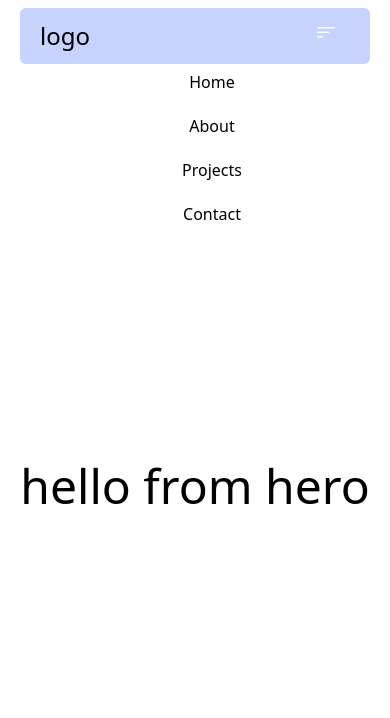
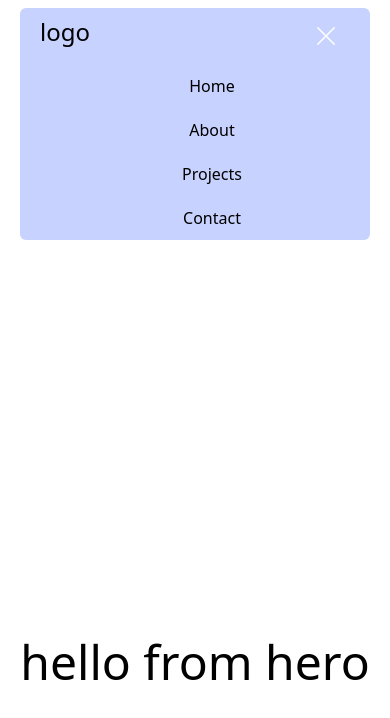
Before and after one commit to NULLcodehub/sourav_saha_sortfolio, a React (Vite) app: page / in a window 390 px wide. Both pictures are taken after a click on the button 342 px from the left and 33 px from the top of the page. Shown: the top 718 px of the page. Built offline with nearby package versions, Linux system fonts and the light colour scheme.

Commit message:
toogle addded to nav bar

```diff
--- a/src/components/Navbar/Navbar.jsx
+++ b/src/components/Navbar/Navbar.jsx
@@ -1,6 +1,6 @@
 import React, { useState } from 'react';
 import './Navbar.css'
-import { BsFilterLeft } from "react-icons/bs";
+import { BsFilterLeft,BsXLg  } from "react-icons/bs";
 
 
 import NavbarList from './NavbarList';
@@ -10,33 +10,37 @@ const Navbar = () => {
 
 
     const [navActive,setNavActive]=useState(false);
-
     const setNavActiveHandaler=()=>{
             setNavActive(!navActive)
             // console.log(navActive)
+
     }
 
     // console.log(!navActive)
 
     return (
         <>
-        <div className='top-0 left-0 sticky  flex bg-indigo-200 mt-2 ml-5 mr-5 h-14 min-w-fit rounded-md justify-between items-center'>
+        <div className={`top-0 left-0 sticky flex bg-indigo-200 mt-2 ml-5 mr-5 h-14 min-w-fit rounded-md justify-between  ${navActive ? "h-fit transition-all duration-1000 ease-out": null} `}>
             <>
                 <div>
-                    <h1 className='text-2xl mx-5 '>logo</h1>
+                    <h1 className='text-2xl mx-5 my-2'>logo</h1>
                 </div>
 
                 {/* hidden md:block */}
                 {/* {console.log(!navActive)} */}
-                <div className={`mx-auto ${!navActive ? 'hidden md:block': null}`}>
-                    <NavbarList/>
+                <div className={`mx-auto ${!navActive ? 'hidden md:block ': null}`}>
+                    <NavbarList navActive={navActive}/>
                 </div>
             </>
 
 
-            <div className=' block md:hidden'>
+            <div className=' block md:hidden my-4'>
                 <button className='w-14 items-center' onClick={setNavActiveHandaler}>
-                    <BsFilterLeft style={{ color: 'white', fontSize: '24px' }} />
+                    { !navActive?
+                        <BsFilterLeft style={{ color: 'white', fontSize: '24px' }} /> :
+                        <BsXLg style={{ color: 'white', fontSize: '24px' } }/>
+                    }
+
                 </button>
             </div>
 
--- a/src/components/Navbar/NavbarList.css
+++ b/src/components/Navbar/NavbarList.css
@@ -0,0 +1,3 @@
+.navAnime li{
+
+}
--- a/src/components/Navbar/NavbarList.jsx
+++ b/src/components/Navbar/NavbarList.jsx
@@ -1,12 +1,13 @@
 import React from 'react';
 import { Link } from 'react-scroll';
 
-const NavbarList = () => {
+const NavbarList = (props) => {
+    console.log(props.navActive)
     return (
        <>
             <nav>
                 <div>
-                    <ul className='flex flex-col md:flex-row mt-56 md:mt-0  md:w-full justify-center items-center '>
+                    <ul className={` flex flex-col md:flex-row mt-14 md:mt-0 min-w-fit md:w-full justify-center items-center `}>
 
                         <li><Link to='Hero' smooth={true} duration={500}>Home</Link></li>
                         <li><Link to='About' smooth={true} duration={500} >About</Link></li>
```
